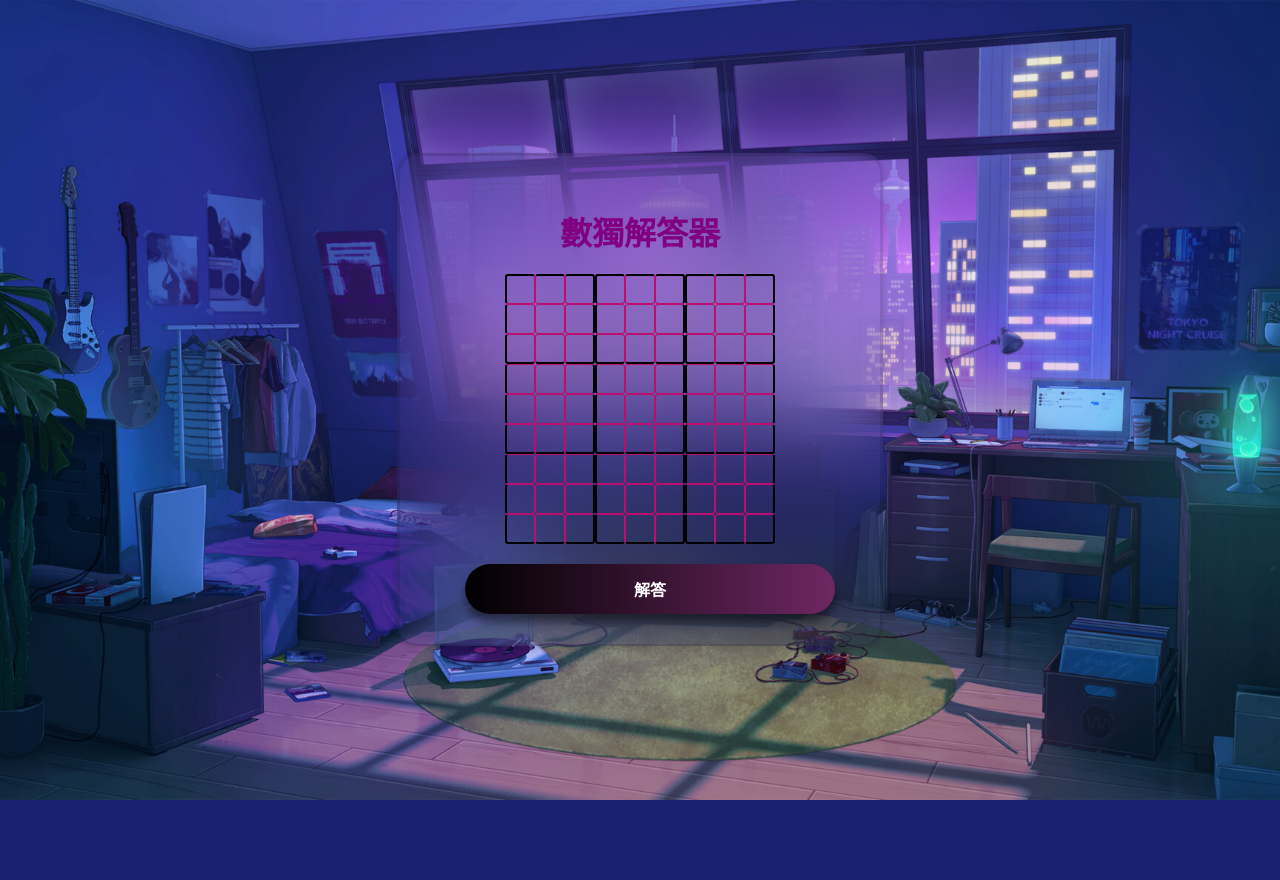
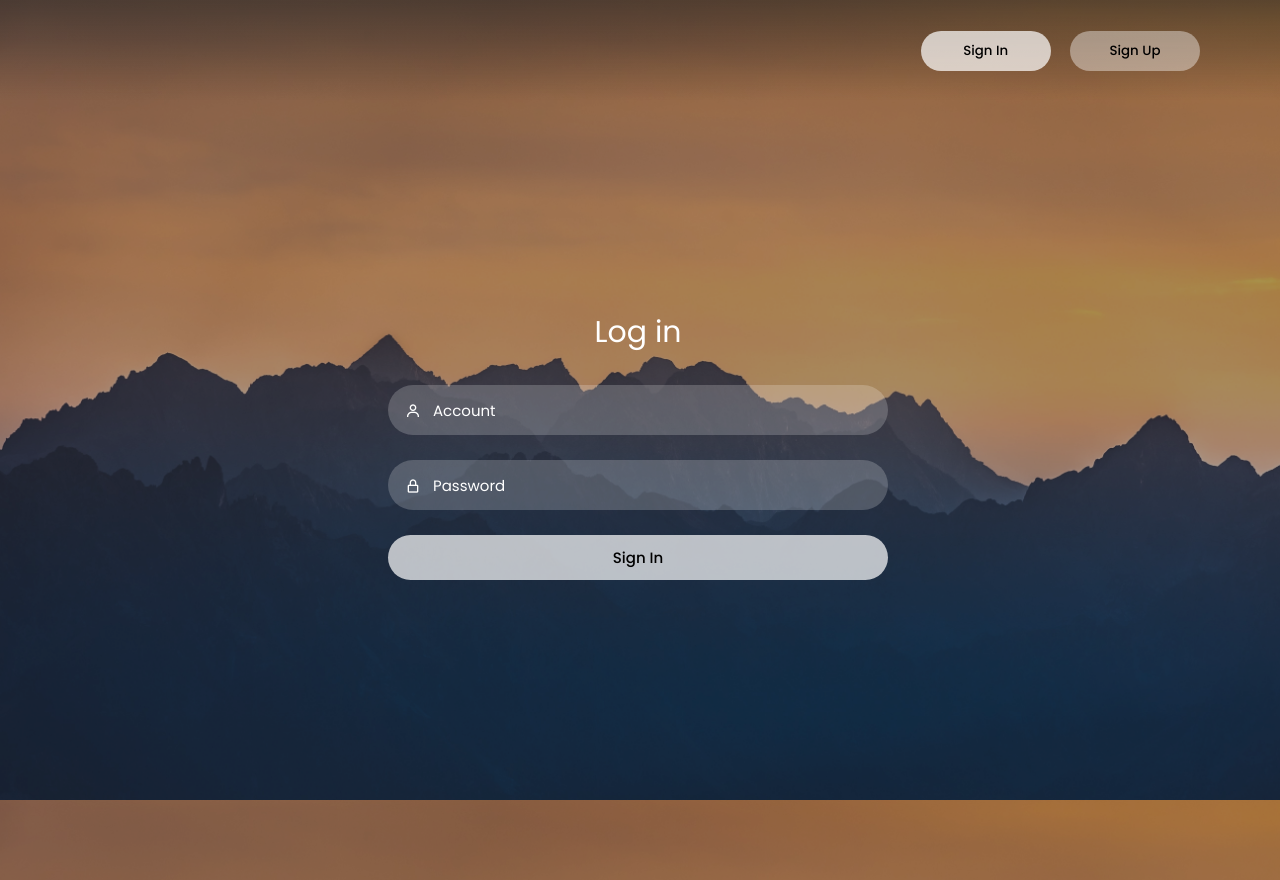
Before and after one commit to douob87/Login, a Flask app: page /dashboard in a window 1280 px wide. Before the commit the page ends 800 px from the top, so only its background shows below. Run offline with Flask 3, Linux system fonts and the light colour scheme.

Commit message:
第一版 登入註冊功能

```diff
--- a/app.py
+++ b/app.py
@@ -1,90 +1,95 @@
-from flask import Flask, render_template, request, jsonify, redirect, url_for, session
-import json
+from flask import Flask, render_template, request, redirect, url_for, session, flash
+import sqlite3, os, hashlib
 
 app = Flask(__name__)
-users_data = {}
+app.secret_key = "your_secret_key_here"
+
+DB_NAME = "users.db"
 
 
-def is_valid(board, row, col, num):
-    for i in range(9):
-        if board[row][i] == num or board[i][col] == num:
-            return False
-    start_row, start_col = 3 * (row // 3), 3 * (col // 3)
-    for i in range(3):
-        for j in range(3):
-            if board[start_row + i][start_col + j] == num:
-                return False
-    return True
+def init_db():
+    if not os.path.exists(DB_NAME):
+        conn = sqlite3.connect(DB_NAME)
+        c = conn.cursor()
+        c.execute(
+            """CREATE TABLE users (
+                        id INTEGER PRIMARY KEY AUTOINCREMENT,
+                        username TEXT UNIQUE NOT NULL,
+                        password TEXT NOT NULL)"""
+        )
+        conn.commit()
+        conn.close()
 
 
-def solve_sudoku(board):
-    for row in range(9):
-        for col in range(9):
-            if board[row][col] == 0:  # 找到未填的格子
-                for num in range(1, 10):
-                    if is_valid(board, row, col, num):
-                        board[row][col] = num
-                        if solve_sudoku(board):
-                            return True
-                        board[row][col] = 0  # 回溯
-                return False
-    return True
-
-
-def is_valid(board, row, col, num):
-    for i in range(9):
-        if board[row][i] == num or board[i][col] == num:
-            return False
-    start_row, start_col = 3 * (row // 3), 3 * (col // 3)
-    for i in range(3):
-        for j in range(3):
-            if board[start_row + i][start_col + j] == num:
-                return False
-    return True
-
-
-def solve(board):
-    for row in range(9):
-        for col in range(9):
-            if board[row][col] == 0:
-                for num in range(1, 10):
-                    if is_valid(board, row, col, num):
-                        board[row][col] = num
-                        if solve(board):
-                            return True
-                        board[row][col] = 0
-                return False
-    return True
+def hash_password(password):
+    return hashlib.sha256(password.encode()).hexdigest()
 
 
 @app.route("/")
-def index():
+def home():
     return render_template("index.html")
+
+
+@app.route("/register", methods=["GET", "POST"])
+def register():
+    if request.method == "POST":
+        username = request.form["username"]
+        password = hash_password(request.form["password"])
+        try:
+            conn = sqlite3.connect(DB_NAME)
+            c = conn.cursor()
+            c.execute(
+                "INSERT INTO users (username, password) VALUES (?, ?)",
+                (username, password),
+            )
+            conn.commit()
+            conn.close()
+            flash("註冊成功，請登入！")
+            return render_template("index.html")
+        except sqlite3.IntegrityError:
+            flash("使用者名稱已存在")
+    return render_template("index.html")
+
+
+@app.route("/login", methods=["GET", "POST"])
+def login():
+    if request.method == "POST":
+        username = request.form["username"]
+        password = hash_password(request.form["password"])
+
+        conn = sqlite3.connect(DB_NAME)
+        c = conn.cursor()
+        c.execute(
+            "SELECT * FROM users WHERE username = ? AND password = ?",
+            (username, password),
+        )
+        user = c.fetchone()
+        conn.close()
+
+        if user:
+            session["username"] = username
+            return redirect(url_for("dashboard"))
+        else:
+            flash("帳號或密碼錯誤")
+            return redirect(url_for("home"))  # 導回首頁，再顯示錯誤訊息
+
+    return redirect(url_for("home"))
 
 
 @app.route("/dashboard")
 def dashboard():
-    return render_template("dashboard.html")
+    if "username" not in session:
+        return render_template("index.html")
+    return render_template("dashboard.html", username=session["username"])
 
 
-@app.route("/solve", methods=["POST"])
-def solve():
-    data = request.get_json()
-    board = data.get("board")
-
-    if not board or len(board) != 9 or any(len(row) != 9 for row in board):
-        return jsonify({"error": "Invalid board format. Must be a 9x9 grid."}), 400
-
-    if solve_sudoku(board):
-        return jsonify({"solved": True, "board": board})
-    else:
-        return jsonify({"solved": False, "message": "No solution exists."})
-
-
-@app.route("/password")
-def password():
-    return render_template("password.html")
+@app.route("/logout")
+def logout():
+    session.pop("username", None)
+    flash("已登出")
+    return render_template("index.html")
 
 
 if __name__ == "__main__":
+    init_db()
     app.run(debug=True)
--- a/static/style.css
+++ b/static/style.css
@@ -9,7 +9,7 @@
 }
 
 body {
-    background: url("./1.jpg");
+    background: url("1.jpg");
     background-size: cover;
     background-repeat: no-repeat;
     background-attachment: fixed;
@@ -18,6 +18,7 @@ body {
 
 .wrapper {
     display: flex;
+    flex-direction: column;
     justify-content: center;
     align-items: center;
     min-height: 110vh;
@@ -61,6 +62,11 @@ body {
 .link:hover,
 .active {
     border-bottom: 2px solid #fff;
+}
+
+.nav-button {
+    margin-left: auto;
+    margin-right: 80px;
 }
 
 .nav-button .btn {
@@ -212,9 +166,6 @@ header {
     border-radius: 30px;
     outline: none;
     transition: .2s ease;
-
-    margin-bottom: 20px;
-
 }
 
 .input-field:hover,
@@ -228,7 +179,7 @@ header {
 
 .input-box i {
     position: relative;
-    top: -56px;
+    top: -35px;
     left: 17px;
     color: #fff;
 }
--- a/static/style1.css
+++ /dev/null
@@ -1,98 +0,0 @@
-body {
-    background: url('777.jpg') no-repeat;
-    background-position: center;
-    background-size: cover;
-    font-family: Arial, sans-serif;
-    background-color: #f4f4f9;
-    display: flex;
-    justify-content: center;
-    align-items: center;
-    height: 100vh;
-    margin: 0;
-}
-
-.container {
-    backdrop-filter: blur(50px);
-    background-color: transparent;
-    border: 3px solid rgba(0, 0, 0, 0.1);
-    text-align: center;
-    padding: 30px 30px;
-    border-radius: 20px;
-    box-shadow: 0 4px 6px rgba(0, 0, 0, 0.1);
-    width: 420px;
-}
-
-.container #solve-button {
-    background-color: transparent;
-    width: 88%;
-    height: 50px;
-    border-radius: 40px;
-    font-size: 1em;
-    color: #fff;
-    cursor: pointer;
-    background: linear-gradient(90deg, black, #6e2762);
-    border: none;
-    outline: none;
-    box-shadow: 0 8px 10px rgb(0, 0, 0, .5);
-    font-weight: 500;
-    margin: 0 0 0 20px;
-}
-
-h1 {
-    margin-bottom: 20px;
-}
-
-.grid {
-    display: grid;
-    gap: 0;
-    /* 去掉格子间的空隙 */
-    grid-template-columns: repeat(9, 30px);
-    justify-content: center;
-    margin-bottom: 20px;
-    border-radius: 30px;
-}
-
-.cell {
-    /* backdrop-filter: blur(100px); */
-    border-radius: 3px;
-    width: 30px;
-    height: 30px;
-    text-align: center;
-    font-size: 16px;
-    border: 1px solid #bb0f70;
-    box-sizing: border-box;
-    background-color: transparent;
-    color: #fff;
-}
-
-/* 粗线分隔大格子 */
-/* 垂直粗线：每 3 列 */
-.cell:nth-child(3n) {
-    border-right: 2px solid black;
-}
-
-.cell:nth-child(3n+1) {
-    border-left: 2px solid black;
-}
-
-/* 水平粗线：每 3 行 */
-.cell:nth-child(-n+9) {
-    border-top: 2px solid black;
-    /* 第一行加粗顶部边框 */
-}
-
-.cell:nth-child(n+19):nth-child(-n+27),
-.cell:nth-child(n+46):nth-child(-n+54) {
-    border-bottom: 2px solid black;
-    /* 第 3、6 行底部加粗 */
-}
-
-.grid>.cell:nth-last-of-type(-n+9) {
-    border-bottom: 2px solid black;
-    /* 最后一行加粗底部边框 */
-}
-
-.solved-cell {
-    color: rgb(255, 0, 0);
-    font-weight: bold;
-}
--- a/templates/dashboard.html
+++ b/templates/dashboard.html
@@ -1,85 +1,16 @@
 <!DOCTYPE html>
-<html lang="en">
+<html>
 
 <head>
-    <meta charset="UTF-8">
-    <meta name="viewport" content="width=device-width, initial-scale=1.0">
-    <title>數獨解答器</title>
-    <link rel="stylesheet" href="/static/style1.css">
+    <title>主頁</title>
+    <link rel="stylesheet" href="{{ url_for('static', filename='style.css') }}">
 </head>
 
 <body>
-    <div class="container">
-        <h1 font color="#fff">
-            <font color='purple'>數獨解答器</font>
-        </h1>
-        <form id="sudoku-form">
-            <div class="grid">
-                <!-- 渲染 9x9 的數獨格子 -->
-                {% for i in range(9) %}
-                {% for j in range(9) %}
-                <input type="text" maxlength="1" class="cell" id="cell-{{i}}-{{j}}"
-                    onkeypress="return isNumberKey(event)" placeholder="">
-                {% endfor %}
-                {% endfor %}
-            </div>
-            <button type="button" id="solve-button"><b>解答</b></button>
-        </form>
-        <div id="message"></div>
+    <div class="form-container">
+        <h2>歡迎，{{ username }}</h2>
+        <a href="{{ url_for('logout') }}">登出</a>
     </div>
-
-    <script>
-        // 限制输入为数字 1-9
-        function isNumberKey(evt) {
-            const charCode = evt.which || evt.keyCode;
-            if (charCode < 49 || charCode > 57) {
-                return false; // 禁止非数字键输入
-            }
-            return true;
-        }
-
-        // 点击按钮处理数独解答
-        document.getElementById('solve-button').addEventListener('click', async () => {
-            const board = [];
-            for (let i = 0; i < 9; i++) {
-                const row = [];
-                for (let j = 0; j < 9; j++) {
-                    const cell = document.getElementById(`cell-${i}-${j}`);
-                    const value = cell.value;
-                    row.push(value === "" ? 0 : parseInt(value));
-                    // 移除之前的解答样式（如果有）
-                    cell.classList.remove("solved-cell");
-                }
-                board.push(row);
-            }
-
-            // 向后端发送数据
-            const response = await fetch('/solve', {
-                method: 'POST',
-                headers: { 'Content-Type': 'application/json' },
-                body: JSON.stringify({ board }),
-            });
-            const result = await response.json();
-
-            // 显示结果
-            if (result.solved) {
-                for (let i = 0; i < 9; i++) {
-                    for (let j = 0; j < 9; j++) {
-                        const cell = document.getElementById(`cell-${i}-${j}`);
-                        if (board[i][j] === 0) {
-                            // 如果原来是空格，填充后将其标记为解答数字
-                            cell.value = result.board[i][j];
-                            cell.classList.add("solved-cell"); // 添加红色样式
-                        }
-                    }
-                }
-                // document.getElementById('message').innerText = "解答完成!";
-            } else {
-                document.getElementById('message').innerText = result.message || "無法解答!~";
-            }
-        });
-    </script>
-
 </body>
 
 </html>
--- a/templates/index.html
+++ b/templates/index.html
@@ -6,27 +6,27 @@
     <meta http-equiv="X-UA-Compatible" content="IE=edge">
     <meta name="viewport" content="width=device-width, initial-scale=1.0">
     <link href='https://unpkg.com/boxicons@2.1.4/css/boxicons.min.css' rel='stylesheet'>
-    <link rel="stylesheet" href="static/style.css">
-    <title>登錄與註冊頁面</title>
+    <link rel="stylesheet" href="{{ url_for('static', filename='style.css') }}">
+    <title>學習系統</title>
 </head>
 
 <body>
-    <div id="toastContainer" style="position: fixed; top: 20px; right: 20px; z-index: 1000; display: none;">
-    </div>
-
 
     <div class="wrapper">
+        {% with messages = get_flashed_messages() %}
+        {% if messages %}
+        <ul class="flash" id="flash">
+            {% for message in messages %}
+            <li>{{ message }}</li>
+            {% endfor %}
+        </ul>
+        {% endif %}
+        {% endwith %}
         <nav class="nav">
-            <div class="nav-logo">
-                <!-- <p>WELCOME .</p> -->
-            </div>
             <div class="nav-button">
-                <button class="btn white-btn" id="loginBtn" onclick="login()">Log In</button>
+                <button class="btn white-btn" id="loginBtn" onclick="login()">Sign In</button>
                 <button class="btn" id="registerBtn" onclick="register()">Sign Up</button>
             </div>
-            <!-- <div class="nav-menu-btn">
-                <i class="bx bx-menu" onclick="myMenuFunction()"></i>
-            </div> -->
         </nav>
 
         <!----------------------------- Form box ----------------------------------->
@@ -36,45 +36,61 @@
 
             <div class="login-container" id="login">
                 <div class="top">
-                    <header>登 入</header>
+                    <header>Log in</header>
                 </div>
+
+                <form action="{{ url_for('login') }}" method="post">
                     <div class="input-box">
-                    <input type="email" id="loginEmail" class="input-field" placeholder="Email" required>
+                        <input type="text" name="username" class="input-field" placeholder="Account" required>
                         <i class="bx bx-user"></i>
                     </div>
                     <div class="input-box">
-                    <input type="password" id="loginPassword" class="input-field" placeholder="Password">
+                        <input type="password" name="password" class="input-field" placeholder="Password" required>
                         <i class="bx bx-lock-alt"></i>
                     </div>
                     <div class="input-box">
-                    <input type="submit" class="submit" value="Log In" onclick="loginSubmit()">
+                        <input type="submit" class="submit" value="Sign In">
                     </div>
+                </form>
+
             </div>
 
             <!------------------- registration form -------------------------->
-
             <div class="register-container" id="register">
                 <div class="top">
-                    <header>註 冊</header>
+                    <header>Sign Up</header>
                 </div>
+                <form action="{{ url_for('register') }}" method="post">
                     <div class="input-box">
-                    <input type="email" id="registerEmail" class="input-field" placeholder="Email" required>
+                        <input type="text" name="username" class="input-field" placeholder="Account" required>
                         <i class="bx bx-envelope"></i>
                     </div>
                     <div class="input-box">
-                    <input type="password" id="registerPassword" class="input-field" placeholder="Password">
+                        <input type="password" name="password" class="input-field" placeholder="Password" required>
                         <i class="bx bx-lock-alt"></i>
                     </div>
                     <div class="input-box">
-                    <input type="submit" class="submit" value="Register" onclick="registerSubmit()">
+                        <input type="submit" class="submit" value="Register">
                     </div>
+                </form>
             </div>
         </div>
     </div>
 
+
     <script>
-        var usersMap = new Map();
-
+        window.onload = function () {
+            const flash = document.getElementById("flash");
+            if (flash) {
+                setTimeout(() => {
+                    flash.classList.add("fade-out");
+                    // Optional: 完全移除 DOM
+                    setTimeout(() => {
+                        flash.remove();
+                    }, 1000);
+                }, 1000); // 3 秒後淡出
+            }
+        };
         function myMenuFunction() {
             var i = document.getElementById("navMenu");
 
@@ -85,101 +101,35 @@
             }
         }
 
+    </script>
+
+    <script>
+
+        var a = document.getElementById("loginBtn");
+        var b = document.getElementById("registerBtn");
+        var x = document.getElementById("login");
+        var y = document.getElementById("register");
+
         function login() {
-            document.getElementById("login").style.left = "4px";
-            document.getElementById("register").style.right = "-520px";
-            document.getElementById("loginBtn").className += " white-btn";
-            document.getElementById("registerBtn").className = "btn";
-            document.getElementById("login").style.opacity = 1;
-            document.getElementById("register").style.opacity = 0;
+            x.style.left = "4px";
+            y.style.right = "-520px";
+            a.className += " white-btn";
+            b.className = "btn";
+            x.style.opacity = 1;
+            y.style.opacity = 0;
         }
 
         function register() {
-            document.getElementById("login").style.left = "-510px";
-            document.getElementById("register").style.right = "5px";
-            document.getElementById("loginBtn").className = "btn";
-            document.getElementById("registerBtn").className += " white-btn";
-            document.getElementById("login").style.opacity = 0;
-            document.getElementById("register").style.opacity = 1;
-        }
-        function showToast(message, duration = 4000) {
-            const toastContainer = document.getElementById("toastContainer");
-
-            // 建立新的 Toast
-            const toast = document.createElement("div");
-            toast.className = "toast";
-            toast.textContent = message;
-
-            // 添加到容器中
-            toastContainer.appendChild(toast);
-            toastContainer.style.display = "block";
-
-            // 自動隱藏和移除
-            setTimeout(() => {
-                toast.remove();
-                if (!toastContainer.hasChildNodes()) {
-                    toastContainer.style.display = "none";
-                }
-            }, duration);
-        }
-
-        function isValidEmail(email) {
-            // 这是一个简单的电子邮件格式验证正则表达式
-            const emailPattern = /^[a-zA-Z0-9._%+-]+@[a-zA-Z0-9.-]+\.[a-zA-Z]{2,}$/;
-            return emailPattern.test(email);
-        }
-        function registerSubmit() {
-            const email = document.getElementById("registerEmail").value;
-            const password = document.getElementById("registerPassword").value;
-            if (!isValidEmail(email)) {
-                showToast("請輸入有效的 Email 地址！");
-                return;
-            }
-            if (email && password) {
-                const storedUsersMap = new Map(JSON.parse(localStorage.getItem('usersMap')));
-
-                if (storedUsersMap.has(email)) {
-                    // 如果 email 已經存在
-                    // alert("此 Email 已經被註冊過了，請使用其他 Email!");
-                    showToast("此 Email 已經被註冊過了，請使用其他 Email!");
-                } else {
-                    usersMap.set(email, password);
-                    localStorage.setItem('usersMap', JSON.stringify([...usersMap])); // Save to localStorage
-                    showToast("註冊成功!");
-                    register();
-                }
-            } else {
-                showToast("請填寫完整的 Email 和 Password!");
-            }
-        }
-
-        function loginSubmit() {
-            const email = document.getElementById("loginEmail").value;
-            const password = document.getElementById("loginPassword").value;
-            if (!isValidEmail(email)) {
-                showToast("請輸入有效的 Email 地址！");
-                return;
-            }
-            const storedUsersMap = new Map(JSON.parse(localStorage.getItem('usersMap')));
-
-            if (storedUsersMap && storedUsersMap.has(email) && storedUsersMap.get(email) === password) {
-                showToast("登入成功!");
-                setTimeout(() => {
-                    window.location.href = 'dashboard'; // 延遲 1 秒後跳轉
-                }, 1000); // 延遲 1000 毫秒 (1 秒)
-            } else {
-                showToast("帳號或密碼有錯!");
-            }
-        }
-
-        window.onload = function () {
-            const storedUsersMap = new Map(JSON.parse(localStorage.getItem('usersMap')));
-            if (storedUsersMap) {
-                usersMap = storedUsersMap;  // Load saved users from localStorage
-            }
+            x.style.left = "-510px";
+            y.style.right = "5px";
+            a.className = "btn";
+            b.className += " white-btn";
+            x.style.opacity = 0;
+            y.style.opacity = 1;
         }
 
     </script>
+
 </body>
 
 </html>
```
Also changed, not shown: other parts of static/style.css (+50 -53 lines), static/style2.css (deleted, +0 -39 lines), templates/password.html (deleted, +0 -37 lines), README.md (deleted), static/777.jpg (deleted), static/888.jpg (deleted), users.db (added). Lines whose indentation alone changed are shown as unchanged.
